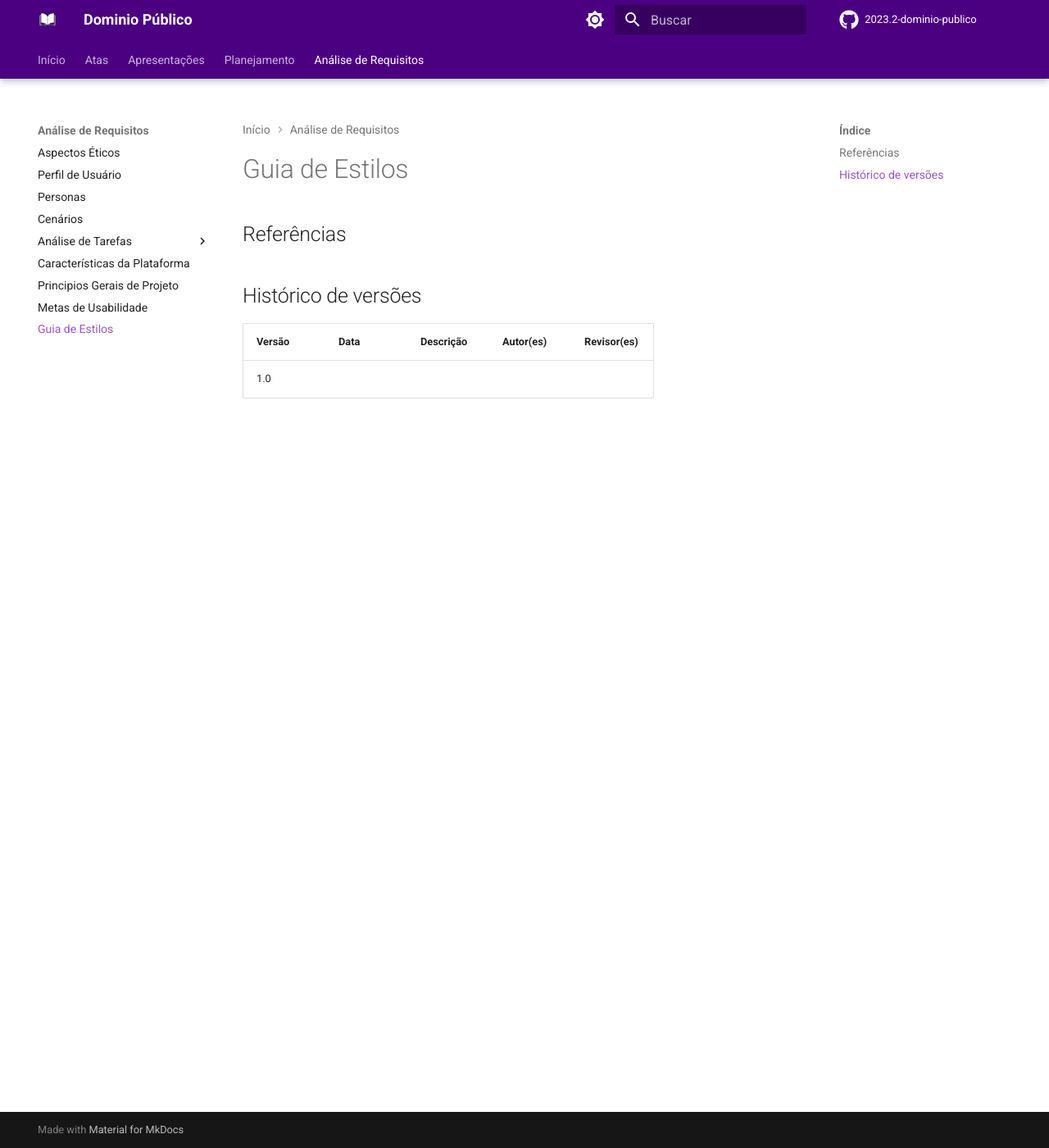
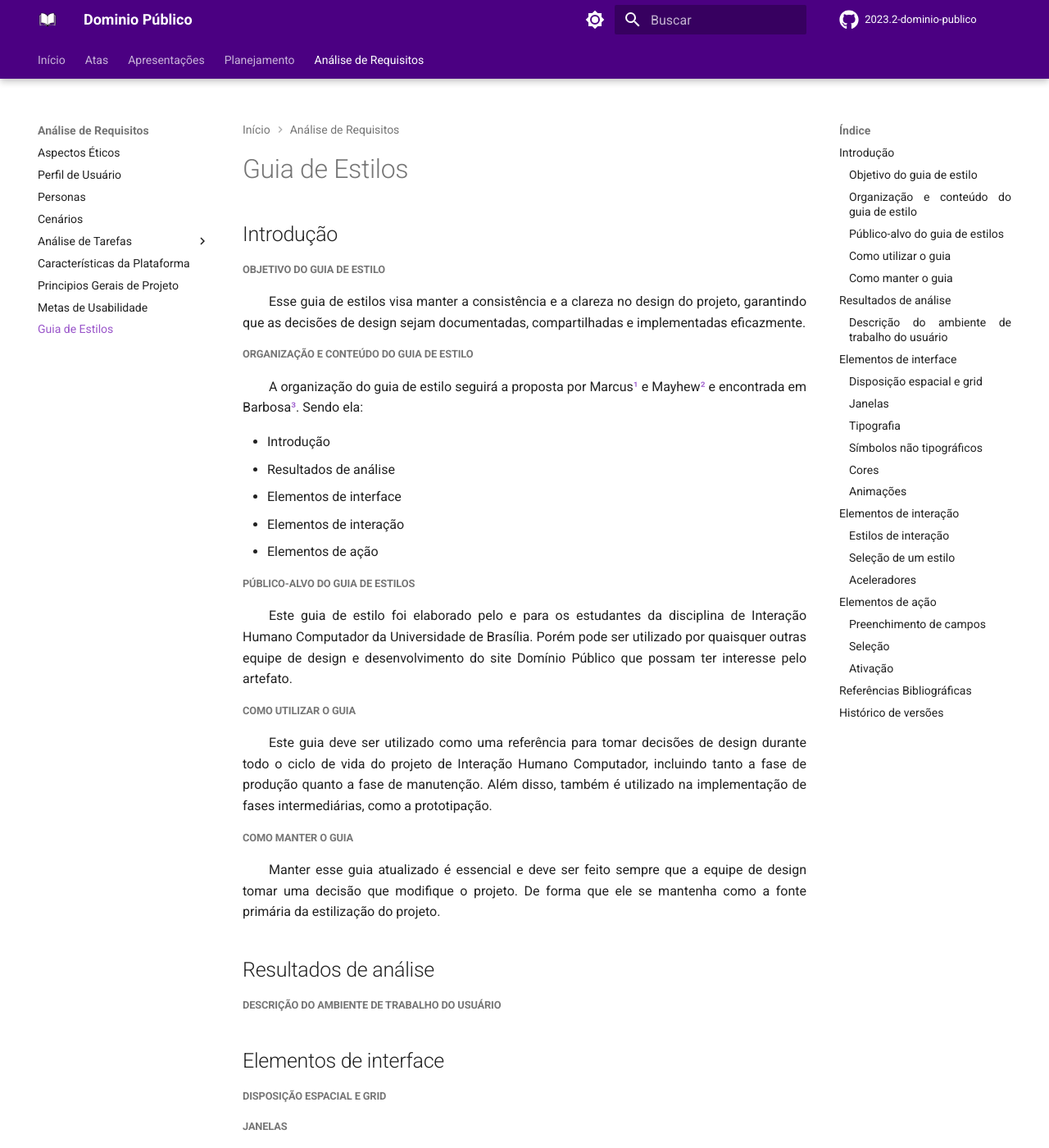
Before and after one commit to Interacao-Humano-Computador/2023.2-Dominio-Publico, an MkDocs documentation site: the page built from docs/analise_de_requisitos/guia_de_estilos.md, in a window 1280 px wide and 1400 px high. Shown: the whole window at 82% size. Built offline with MkDocs 1.6.1 and Material for MkDocs 9.7.7, drawn with Linux system fonts in a browser that asks for light colours; comment, search, counter and statistics services are not loaded; some of the changed text lies outside the part shown.

Commit message:
docs: add guia intro

```diff
--- a/docs/analise_de_requisitos/guia_de_estilos.md
+++ b/docs/analise_de_requisitos/guia_de_estilos.md
@@ -2,15 +2,81 @@
 
 
 
+## Introdução
+
+##### Objetivo do guia de estilo
+
+Esse guia de estilos visa manter a consistência e a clareza no design do projeto, garantindo que as decisões de design sejam documentadas, compartilhadas e implementadas eficazmente.
+
+##### Organização e conteúdo do guia de estilo
+
+A organização do guia de estilo seguirá a proposta por Marcus<a id="anchor_1" href="#l1">¹</a>  e Mayhew<a id="anchor_2" href="#l1">²</a>  e encontrada em Barbosa<a id="anchor_3" href="#l1">³</a>. Sendo ela:
+
+- Introdução
+- Resultados de análise
+- Elementos de interface
+- Elementos de interação
+- Elementos de ação
+
+##### Público-alvo do guia de estilos
+
+Este guia de estilo foi elaborado pelo e para os estudantes da disciplina de Interação Humano Computador da Universidade de Brasília. Porém pode ser utilizado por quaisquer outras equipe de design e desenvolvimento do site Domínio Público que possam ter interesse pelo artefato.
+
+##### Como utilizar o guia
+
+Este guia deve ser utilizado como uma referência para tomar decisões de design durante todo o ciclo de vida do projeto de Interação Humano Computador, incluindo tanto a fase de produção quanto a fase de manutenção. Além disso, também é utilizado na implementação de fases intermediárias, como a prototipação.
+
+##### Como manter o guia
+
+Manter esse guia atualizado é essencial e deve ser feito sempre que a equipe de design tomar uma decisão que modifique o projeto. De forma que ele se mantenha como a fonte primária da estilização do projeto.
 
 
-## Referências
 
+## Resultados de análise
+
+##### Descrição do ambiente de trabalho do usuário
+
+
+
+## Elementos de interface
+
+##### Disposição espacial e grid
+##### Janelas
+##### Tipografia
+##### Símbolos não tipográficos
+##### Cores
+##### Animações
+
+
+
+## Elementos de interação
+
+##### Estilos de interação
+##### Seleção de um estilo
+##### Aceleradores
+(teclas de atalho)
+
+
+
+## Elementos de ação
+
+##### Preenchimento de campos
+##### Seleção
+##### Ativação
+
+
+## Referências Bibliográficas
+
+> <a id="l1" href="#anchor_1">1.</a> MARCUS, A. Graphic design for electronic documents and user interfaces. Association for Computing Machinery, New York, NY, USA, 1991.
+>
+> <a id="l2" href="#anchor_2">2.</a> MAYHEW, D. J. The Usability Engineering Lifecycle: A Practitioner’s Handbook for User Interface Design. Morgan Kaufmann, 1st edition edition, 1999.
+>
+> <a id="l3" href="#anchor_3">3.</a> BARBOSA, S. D. J.; SILVA, B. S. Interação Humano-Computador. Rio de Janeiro: Elsevier, 2011.
 
 
 
 ## Histórico de versões
 
-| Versão | Data | Descrição | Autor(es) | Revisor(es) |
-| ------ | ---- | --------- | --------- | ----------- |
-| 1.0    |      |           |           |             |
+| Versão | Data     | Descrição                     | Autor(es)                                       | Revisor(es)                               |
+| ------ | -------- | ----------------------------- | ----------------------------------------------- | ----------------------------------------- |
+| 1.0    | 21/10/23 | Introdução do Guia de Estilos | [Luciano Ricardo](https://github.com/l-ricardo) | [Maria Alice](https://github.com/Maliz30) |
```
